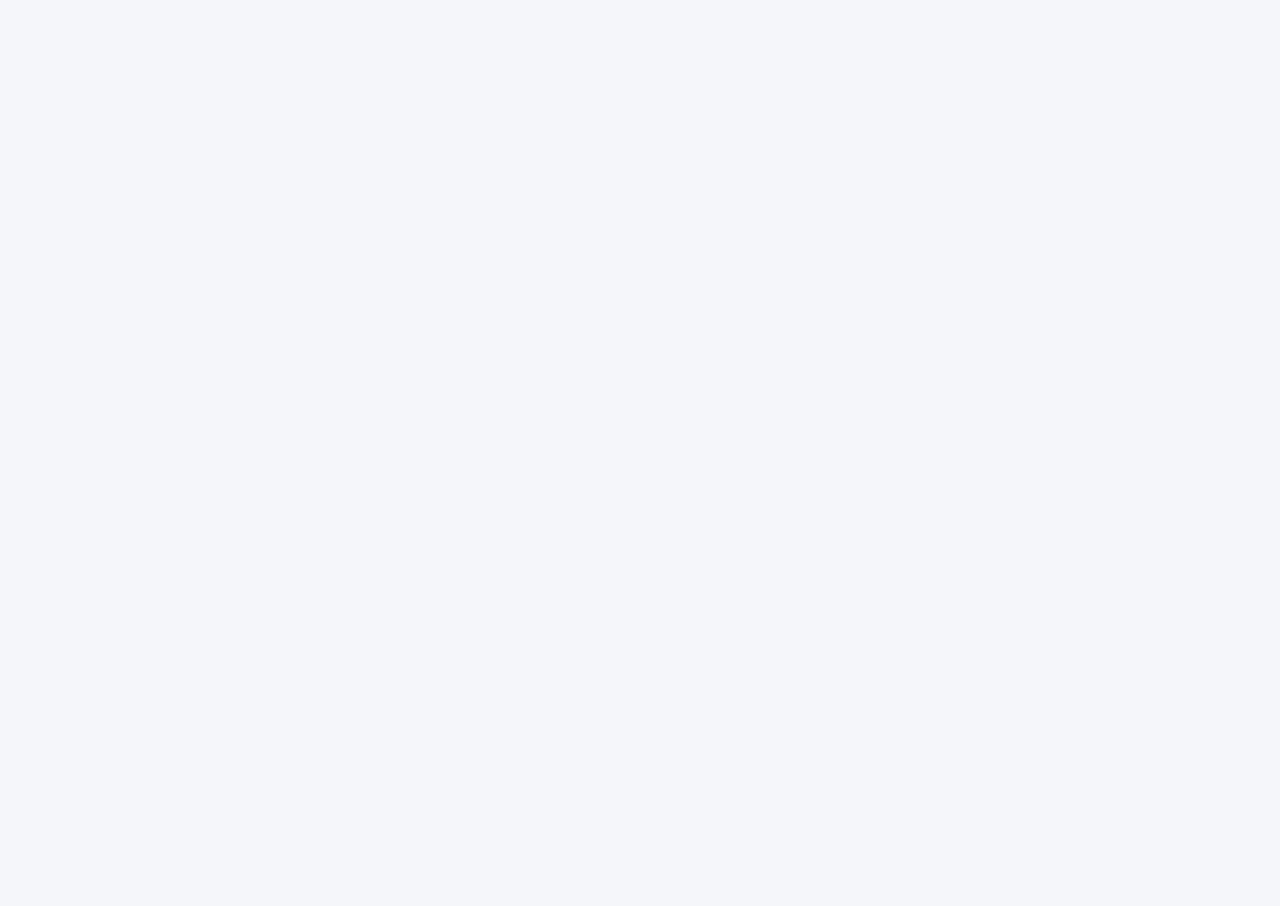
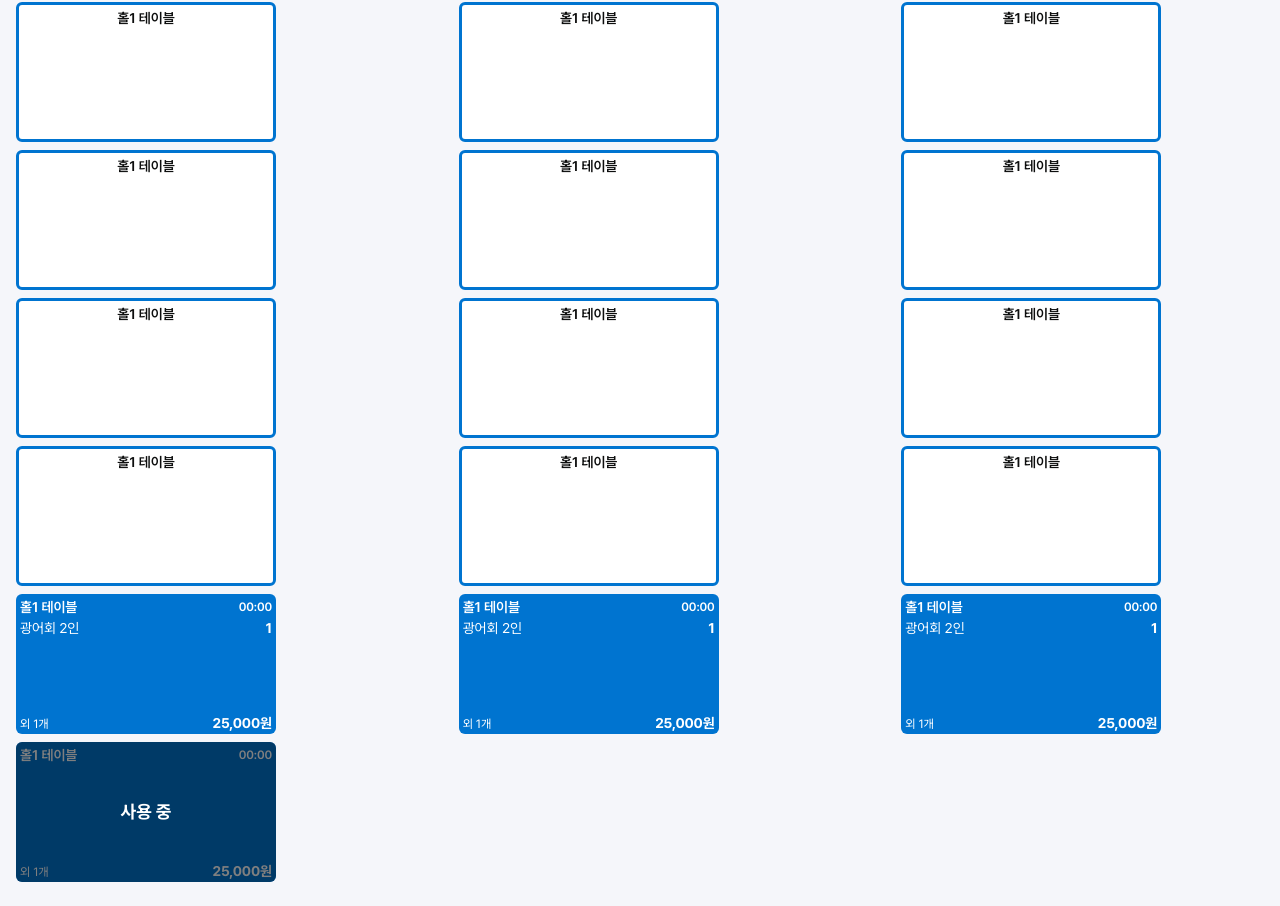
Before and after one commit to jjanggu1/Inventory, a Next.js app: page /tables in a window 1280 px wide. Shown: the part 593-1499 px from the top of the page. Before the commit the page ends 800 px from the top, so only its background shows below. Built offline with nearby package versions, Linux system fonts and the light colour scheme.

Commit message:
feat: tables페이지 메인영역 퍼블리싱 완료

```diff
--- a/app/globals.css
+++ b/app/globals.css
@@ -326,6 +326,12 @@
   .bg-primary {
     background-color: var(--color-primary);
   }
+  .bg-secondary-600 {
+    background-color: var(--color-secondary-600);
+  }
+  .bg-dimmed {
+    background-color: var(--color-material-dimmed);
+  }
 
   .text-body-1 {
     font-size: var(--text-body-1);
--- a/app/tables/page.tsx
+++ b/app/tables/page.tsx
@@ -29,8 +29,8 @@ export default function Tables() {
     <div className="px-6">
       <header className="w-full md:flex items-center justify-between gap-4 mb-2 border-b-2 border-white text-center">
         <Tabs tabsList={spaceList} />
-        <div className="w-full flex-[3] md:flex items-center gap-4">
-          <ul className="w-full flex items-center gap-4 text-title-4 text-label-700 font-semibold">
+        <div className="w-full flex-[4] lg:flex-[5] md:flex items-center gap-4">
+          <ul className="w-full flex items-center gap-4 text-body-3 lg:text-title-4 text-label-700 font-semibold">
             <li className="w-full px-4 py-4 rounded-md bg-line-400 cursor-pointer active:scale-95 active:duration-100 transition-all">
               합석
             </li>
@@ -47,10 +47,63 @@ export default function Tables() {
               결제내역
             </li>
           </ul>
-          <IoMdSettings className="p-2 size-10 text-label-500 cursor-pointer" />
+          <IoMdSettings className="p-2 size-10 text-label-500 cursor-pointer hidden md:block" />
         </div>
       </header>
-      <main></main>
+      <main className="w-full h-full grid grid-cols-[repeat(auto-fill,minmax(180px,1fr))] xl:grid-cols-[repeat(auto-fill,minmax(260px,1fr))] gap-4 lg:gap-x-6 xl:gap-x-14 items-center mt-8 mb-8">
+        {/* 사용가능한 테이블 */}
+        {Array.from({ length: 21 }).map((_, index) => (
+          <div
+            key={index}
+            className="w-full lg:min-w-[180px] lg:max-w-[180px] xl:min-w-[260px] xl:max-w-[260px] xl:min-h-[140px] min-h-[100px] lg:max-h-[110px]  bg-background-default rounded-sm border-3 border-secondary-600"
+          >
+            <h1 className="text-body-3 text-label-900 font-semibold text-center pt-2">
+              홀1 테이블
+            </h1>
+          </div>
+        ))}
+        {/* 사용중인 테이블 */}
+        {Array.from({ length: 3 }).map((_, index) => (
+          <div
+            key={index}
+            className="w-full lg:min-w-[180px] lg:max-w-[180px] xl:min-w-[260px] xl:max-w-[260px] xl:min-h-[140px] min-h-[100px] lg:max-h-[110px] bg-secondary-600 text-white p-2 rounded-sm relative"
+          >
+            <div className="flex items-center justify-between">
+              <h1 className="text-body-3 font-semibold ">홀1 테이블</h1>
+              <h2 className="text-caption-1 font-semibold ">00:00</h2>
+            </div>
+            <div className="flex items-center justify-between pt-1">
+              <p className="text-body-3 ">광어회 2인</p>
+              <p className="text-body-3 font-bold">1</p>
+            </div>
+            <div className="absolute bottom-0 left-0 w-full px-2 flex items-center justify-between pt-1">
+              <p className="text-caption-1 ">외 1개</p>
+              <p className="text-body-3 font-bold">25,000원</p>
+            </div>
+          </div>
+        ))}
+        {/* 활성화된 테이블 */}
+        {Array.from({ length: 1 }).map((_, index) => (
+          <>
+            <div
+              key={index}
+              className="w-full lg:min-w-[180px] lg:max-w-[180px] xl:min-w-[260px] xl:max-w-[260px] xl:min-h-[140px] min-h-[100px] lg:max-h-[110px] bg-secondary-600 text-white p-2 rounded-sm relative"
+            >
+              <div className="flex items-center justify-between">
+                <h1 className="text-body-3 font-semibold">홀1 테이블</h1>
+                <h2 className="text-caption-1 font-semibold ">00:00</h2>
+              </div>
+              <div className="absolute bottom-0 left-0 w-full px-2 flex items-center justify-between pt-1">
+                <p className="text-caption-1 ">외 1개</p>
+                <p className="text-body-3 font-bold">25,000원</p>
+              </div>
+              <div className="absolute inset-0 bg-black/50 flex items-center justify-center rounded-sm">
+                <span className="text-white text-lg font-bold">사용 중</span>
+              </div>
+            </div>
+          </>
+        ))}
+      </main>
     </div>
   );
 }
```
